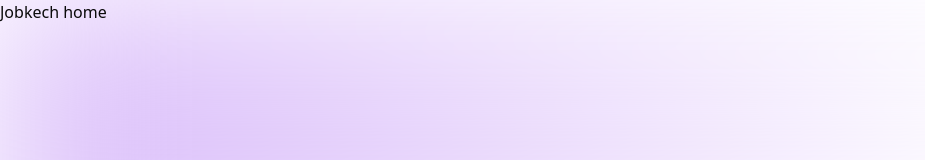
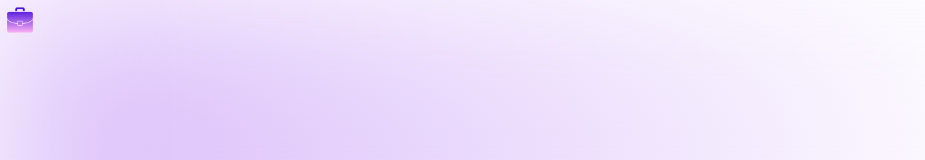
Before and after one commit to tahmid-khan-hub/Jobkech, a Next.js app: page / in a window 1280 px wide. Shown: the top 160 px of the page, without its empty margins (0-925 px from the left). Built offline with nearby package versions, Linux system fonts and the light colour scheme.

Commit message:
Created Navbar and Logo components and added Navbar in the root page

```diff
--- /dev/null
+++ b/app/components/Navbar/Navbar.tsx
@@ -0,0 +1,10 @@
+"use client"
+import Logo from "@/components/Logo/Logo"
+
+export default function Navbar() {
+    return (
+        <div>
+            <Logo />
+        </div>
+    )
+}
--- a/app/page.tsx
+++ b/app/page.tsx
@@ -1,6 +1,9 @@
+import Navbar from "./components/Navbar/Navbar";
 
 export default function Home() {
   return (
-    <div>Jobkech home</div>
+    <div>
+      <Navbar />
+    </div>
   );
 }
--- /dev/null
+++ b/components/Logo/Logo.tsx
@@ -0,0 +1,16 @@
+"use client"
+import Image from "next/image"
+
+export default function Logo() {
+  return (
+    <div className="flex items-center">
+      <Image
+        src="/logo.png"
+        alt="Logo"
+        width={40}
+        height={40}
+        priority
+      />
+    </div>
+  )
+}
```
